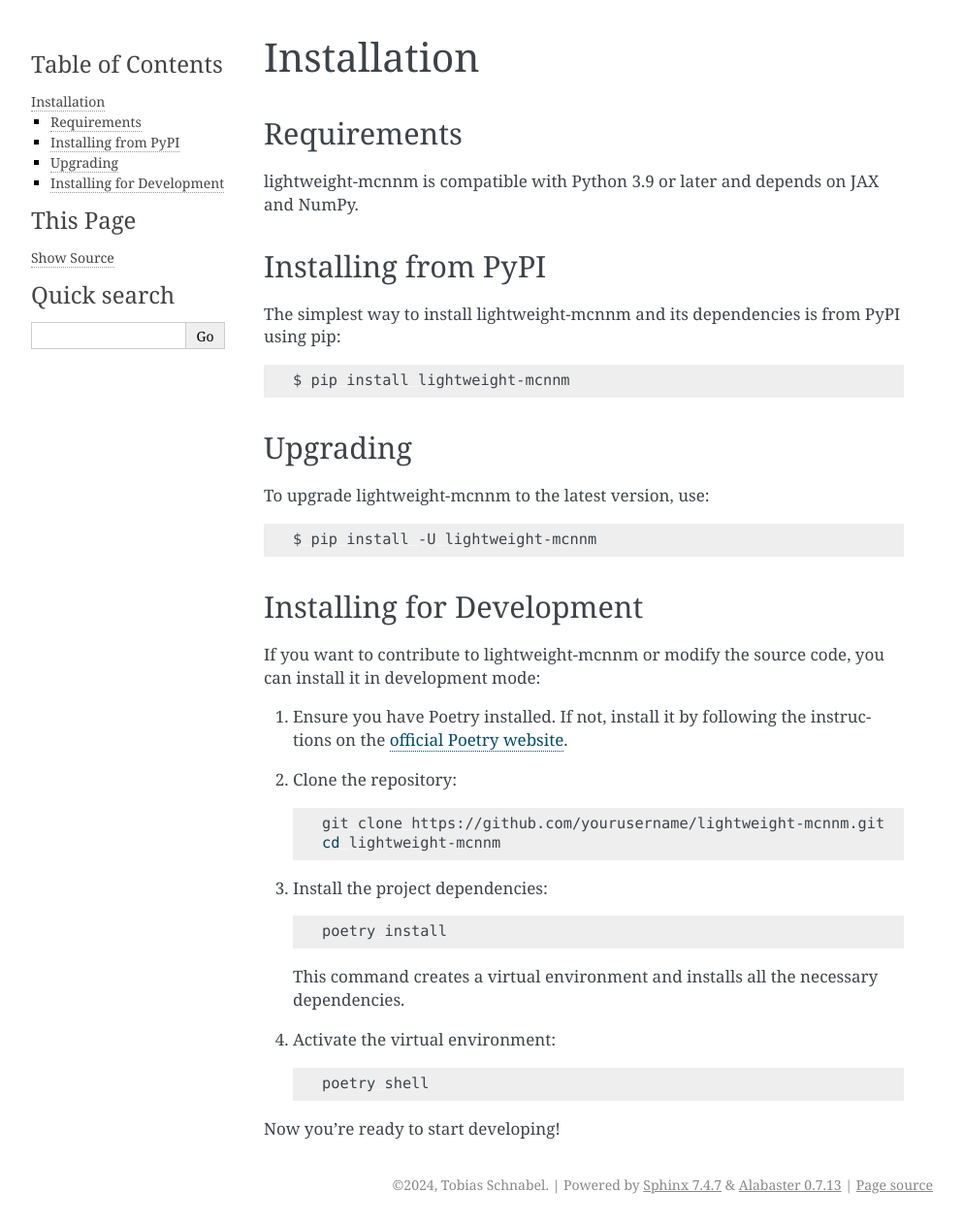
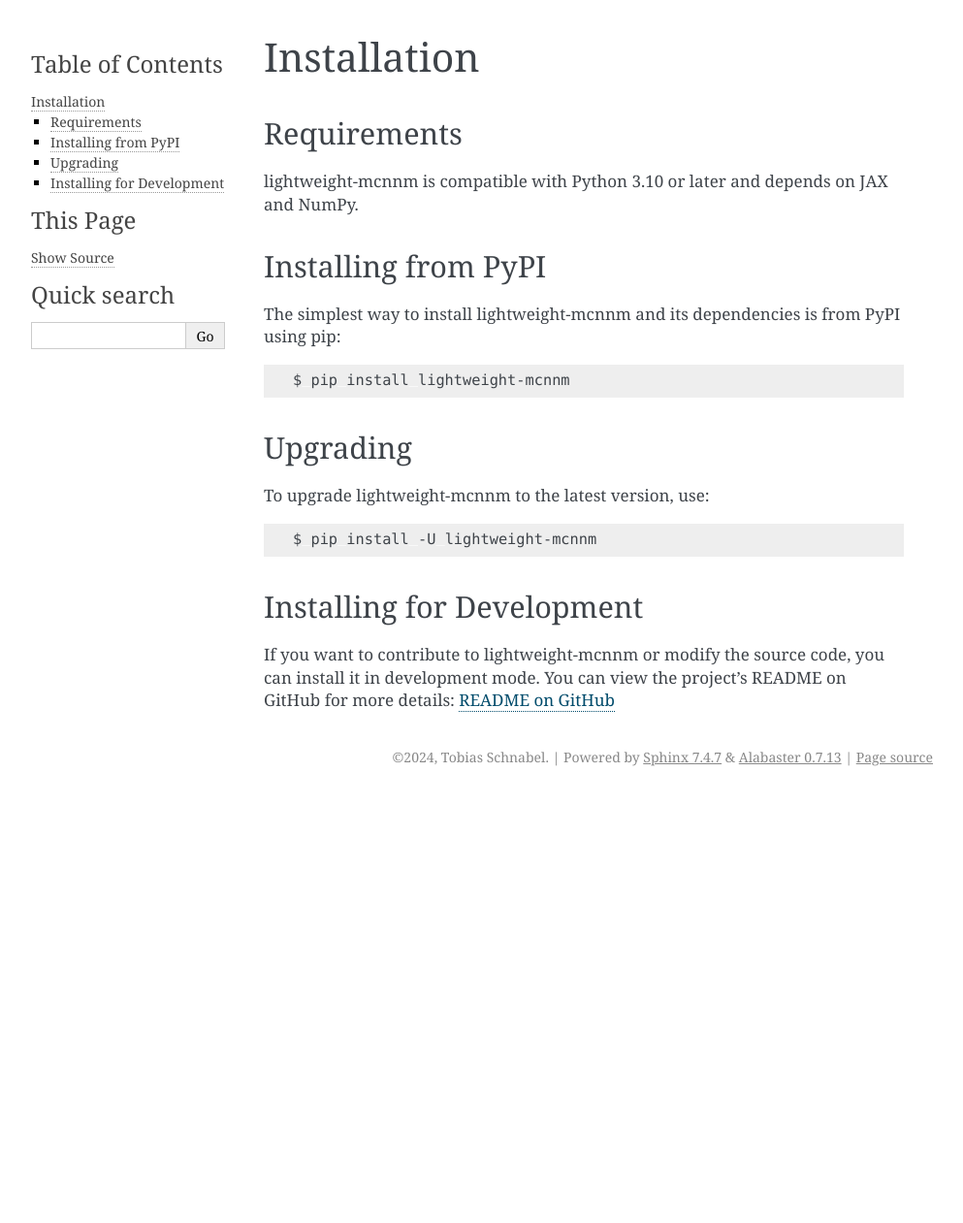
Before and after one commit to tobias-schnabel/mcnnm, a Sphinx documentation site: the page built from docs/installation.rst, in a window 1280 px wide. Shown: the whole page at 97% size, without its empty margins (148-1141 px from the left). Built offline with Sphinx 7.4.7, drawn with Linux system fonts in a browser that asks for light colours; after the commit the page ends 900 px from its top, so only the background shows below that.

Commit message:
dependency cleanup and README.md changes to explain development workflows, delete CHANGELOG.md and point to github releases instead

```diff
--- a/docs/installation.rst
+++ b/docs/installation.rst
@@ -3,7 +3,7 @@
 
 Requirements
 ------------
-lightweight-mcnnm is compatible with Python 3.9 or later and depends on JAX and NumPy.
+lightweight-mcnnm is compatible with Python 3.10 or later and depends on JAX and NumPy.
 
 Installing from PyPI
 --------------------
@@ -23,29 +23,6 @@
 
 Installing for Development
 --------------------------
-If you want to contribute to lightweight-mcnnm or modify the source code, you can install it in development mode:
-
-1. Ensure you have Poetry installed. If not, install it by following the instructions on the `official Poetry website <https://python-poetry.org/docs/#installation>`_.
-
-2. Clone the repository:
-
-   .. code-block:: bash
-
-      git clone https://github.com/yourusername/lightweight-mcnnm.git
-      cd lightweight-mcnnm
-
-3. Install the project dependencies:
-
-   .. code-block:: bash
-
-      poetry install
-
-   This command creates a virtual environment and installs all the necessary dependencies.
-
-4. Activate the virtual environment:
-
-   .. code-block:: bash
-
-      poetry shell
-
-Now you're ready to start developing!
+If you want to contribute to lightweight-mcnnm or modify the source code, you can install it in development mode.
+You can view the project's README on GitHub for more details:
+`README on GitHub <https://github.com/tobias-schnabel/mcnnm/blob/main/README.md#development>`_
```
Also changed, not shown: CHANGELOG.md (deleted, +0 -21 lines), CONTRIBUTING.md (+3 -3 lines), pyproject.toml (+9 -15 lines), 1 other file.
